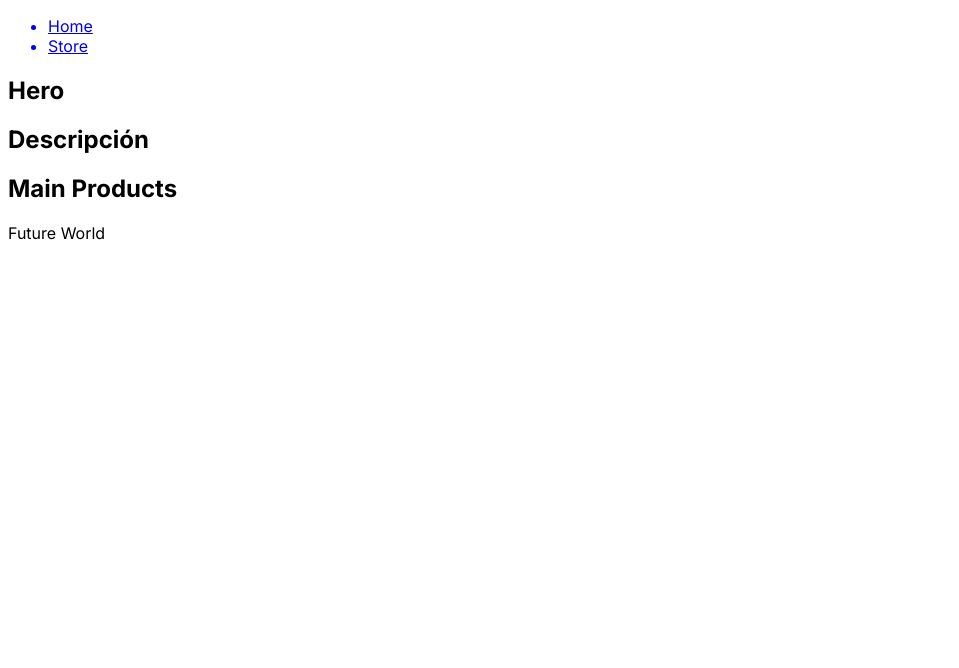
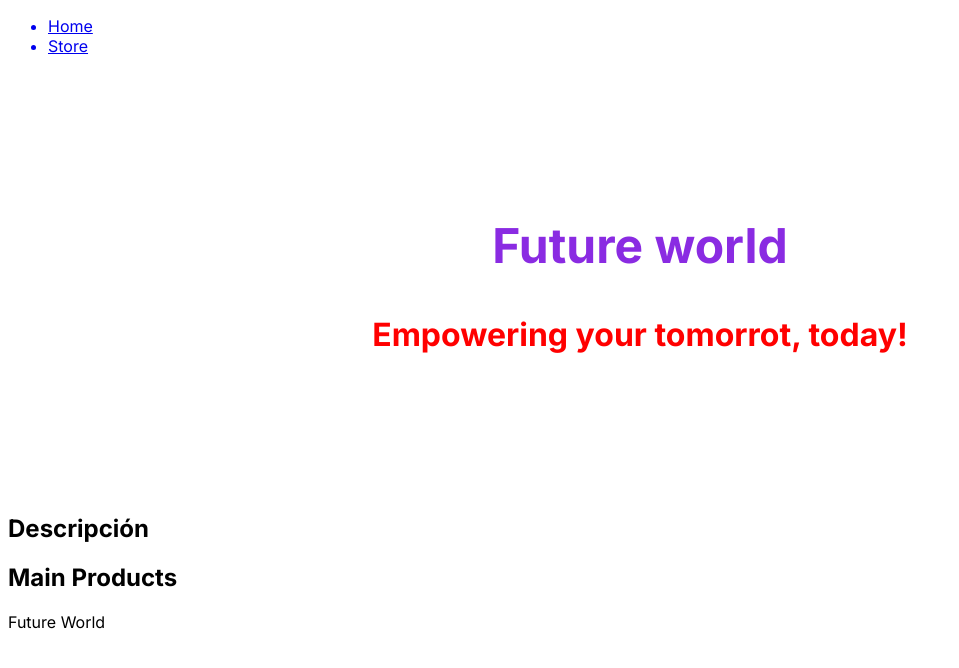
Before and after one commit to LJHA10/NEXTJS-STORE, a Next.js app: page / in a window 1280 px wide. Shown: the top 668 px of the page, without its empty margins (0-959 px from the left). Built offline with nearby package versions, Linux system fonts and the light colour scheme.

Commit message:
commit 2_1CSSModulesEnNext

```diff
--- /dev/null
+++ b/src/componentes/home/Hero/Hero.module.css
@@ -0,0 +1,13 @@
+.Hero{
+    margin: 10rem;
+}
+.Hero> h1{
+    font-size: 3rem;
+    color: blueviolet;
+    text-align: center;
+}
+.Hero> h2{
+    font-size: 2rem;
+    color: red;
+    text-align: center;
+}
--- a/src/componentes/home/Hero/Hero.tsx
+++ b/src/componentes/home/Hero/Hero.tsx
@@ -1,10 +1,17 @@
+
+import styles from './Hero.module.css'
+
+
 export const Hero = () => {
+
 
     return(
 
-        <section>
+        <section className={styles.Hero}>
 
-        <h1>Hero</h1>
+        <h1>Future world</h1>
+
+        <h2>Empowering your tomorrot, today!</h2>
 
         </section>
     )
```
